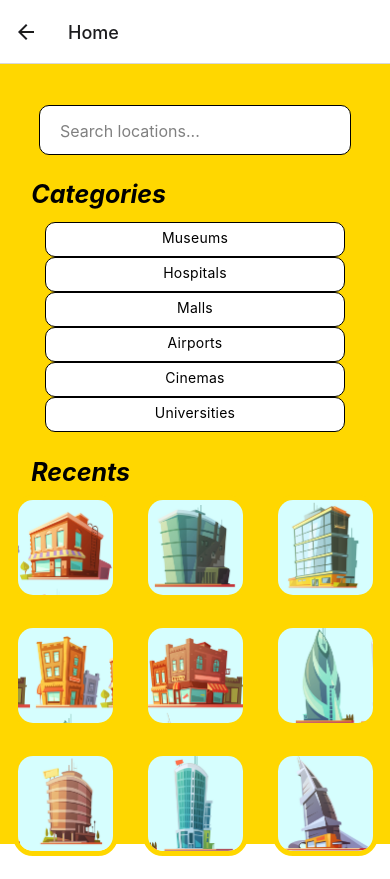
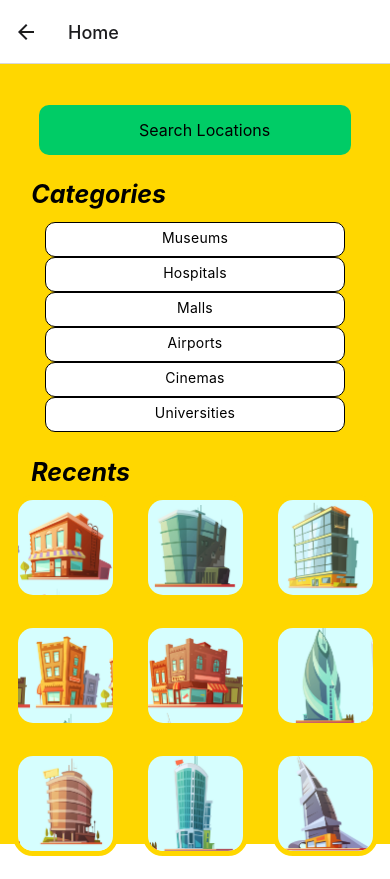
Before and after one commit to AUTProjects-gracesubianto/InMap, a React Native app: screen /Home in a window 390 px wide. Built offline with nearby package versions, Linux system fonts and the light colour scheme.

Commit message:
added search bar to map search page

```diff
--- a/screens/HomeScreen.js
+++ b/screens/HomeScreen.js
@@ -15,14 +15,14 @@ function HomeScreen({ navigation }) {
     <SafeAreaView style={styles.background}>
       {/* {search bar section} */}
       <View style={styles.search}>
-        <Pressable
+        <TouchableHighlight
           style={styles.searchInput}
           onPress={() => navigation.navigate("Search")}
         >
-          <Text style={{ fontSize: 16, marginTop: 15, color: "grey" }}>
-            Search locations...
+          <Text style={{ fontSize: 16, marginTop: 15, color: "black" }}>
+            Search Locations
           </Text>
-        </Pressable>
+        </TouchableHighlight>
       </View>
 
       {/* {category bars section} */}
@@ -137,22 +137,18 @@ const styles = StyleSheet.create({
   searchInput: {
     height: 50,
     width: "80%",
-    backgroundColor: "white",
+    backgroundColor: "#00cc66",
     alignSelf: "center", //centred horizontally
     top: "40%",
     borderRadius: 10,
-    borderColor: "black",
-    borderWidth: 1,
-    paddingLeft: 20,
+    //borderColor: "green",
+    //borderWidth: 1,
+    paddingLeft: 100,
   },
   categories: {
     flex: 2,
     backgroundColor: "gold",
-    //flexDirection: "row",
-    //flexWrap: "wrap",
-    //alignSelf: "center",
     justifyContent: "space-between",
-    //position: "relative",
   },
   categoryText: {
     top: "5%",
--- a/screens/Search.js
+++ b/screens/Search.js
@@ -1,5 +1,5 @@
 import React, { Component } from "react";
-import { StyleSheet, View } from "react-native";
+import { StyleSheet, TextInput, View } from "react-native";
 import { GooglePlacesAutocomplete } from "react-native-google-places-autocomplete";
 import MapView, { PROVIDER_GOOGLE } from "react-native-maps";
 
@@ -7,6 +7,11 @@ export default class Search extends Component {
   render() {
     return (
       <View style={styles.container}>
+        <TextInput
+          style={styles.searchbar}
+          placeholder="Search location..."
+          placeholderTextColor="grey"
+        />
         <MapView
           provider={PROVIDER_GOOGLE}
           style={styles.map}
@@ -25,9 +30,15 @@ export default class Search extends Component {
 const styles = StyleSheet.create({
   container: {
     flex: 1,
-    backgroundColor: "red",
+    backgroundColor: "white",
   },
   map: {
     flex: 1,
   },
+  searchbar: {
+    height: 80,
+    paddingLeft: 40,
+    backgroundColor: "white",
+    textShadowColor: "pink",
+  },
 });
```
